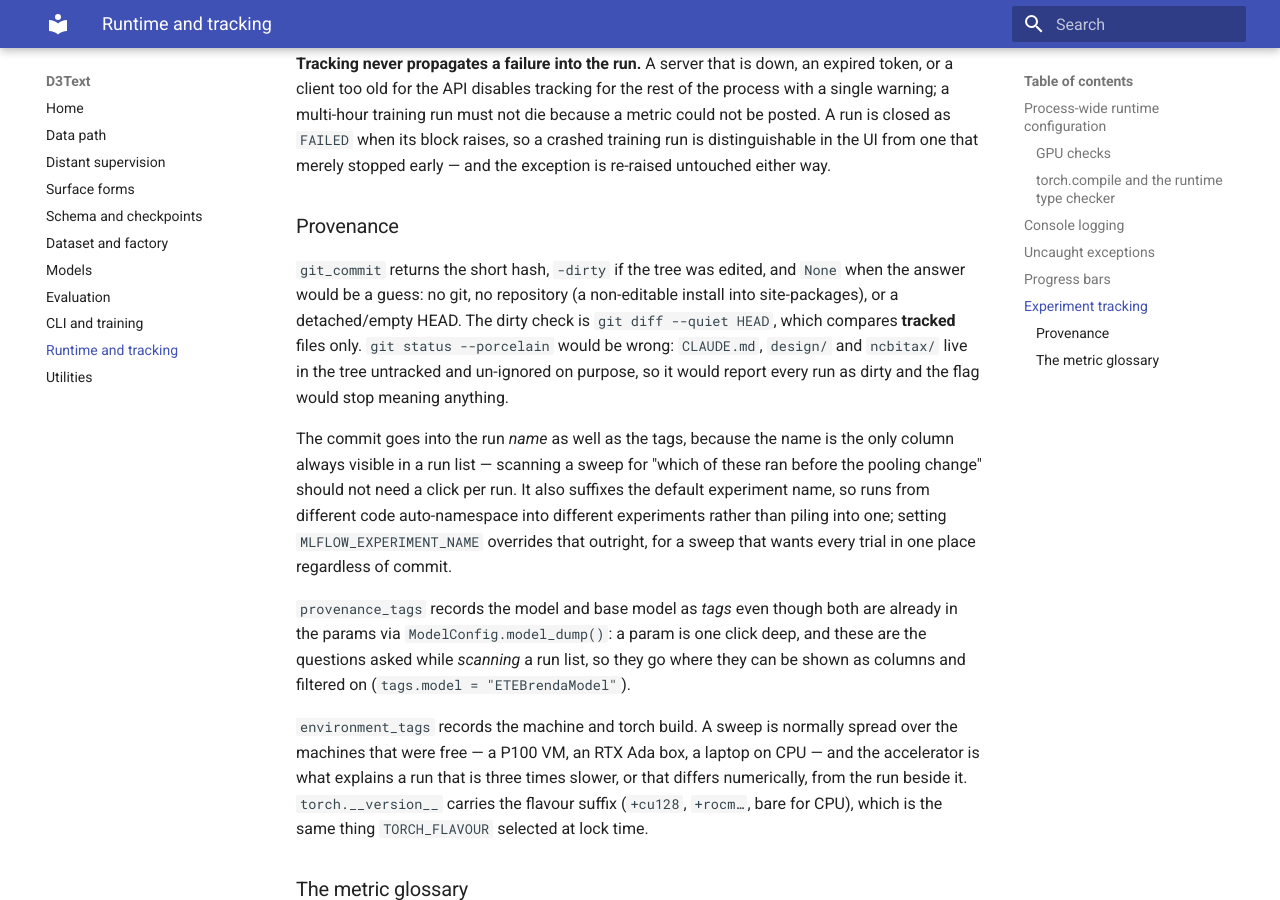
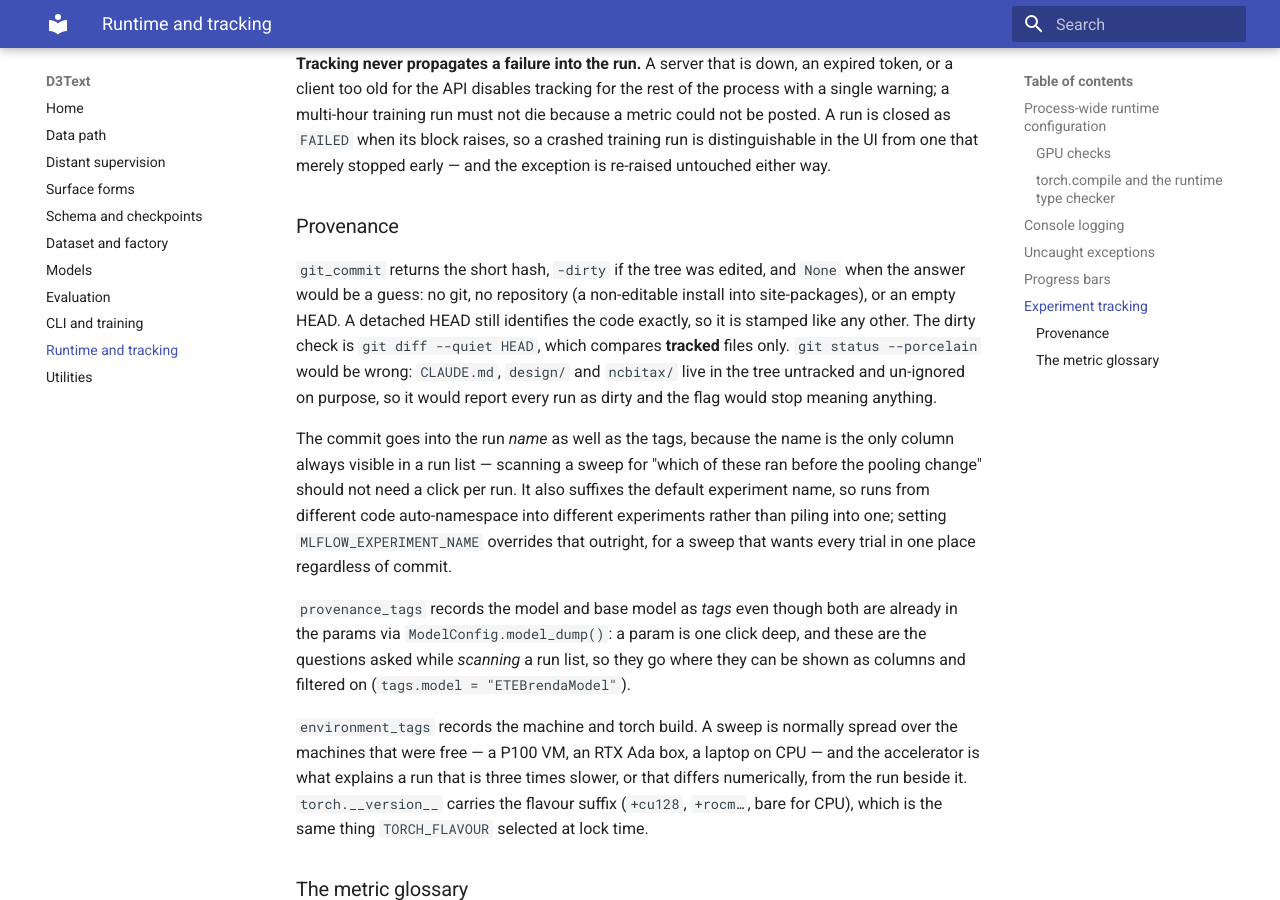
Before and after one commit to manuquadros/d3text, an MkDocs documentation site: the page built from docs/runtime-and-tracking.md, in a window 1280 px wide and 900 px high, scrolled down 4448 px. Built offline with MkDocs 1.6.1 and Material for MkDocs 9.7.7, drawn with Linux system fonts in a browser that asks for light colours.

Commit message:
docs: correct git_commit's detached-HEAD claim
git rev-parse --short HEAD succeeds on a detached HEAD (verified
against a scratch repo), so git_commit stamps a detached checkout
with its hash like any other, instead of returning None. Both the
docstring and the tracking docs page listed "detached" alongside the
real None cases (no git, no repository, empty HEAD), which points an
operator investigating an unstamped run at the wrong cause. No
behavior change.

```diff
--- a/docs/runtime-and-tracking.md
+++ b/docs/runtime-and-tracking.md
@@ -210,7 +210,8 @@ merely stopped early — and the exception is re-raised untouched either way.
 
 `git_commit` returns the short hash, `-dirty` if the tree was edited, and `None`
 when the answer would be a guess: no git, no repository (a non-editable install
-into site-packages), or a detached/empty HEAD. The dirty check is `git diff
+into site-packages), or an empty HEAD. A detached HEAD still identifies the
+code exactly, so it is stamped like any other. The dirty check is `git diff
 --quiet HEAD`, which compares **tracked** files only. `git status --porcelain`
 would be wrong: `CLAUDE.md`, `design/` and `ncbitax/` live in the tree untracked
 and un-ignored on purpose, so it would report every run as dirty and the flag
```
Also changed, not shown: 1 other file.
